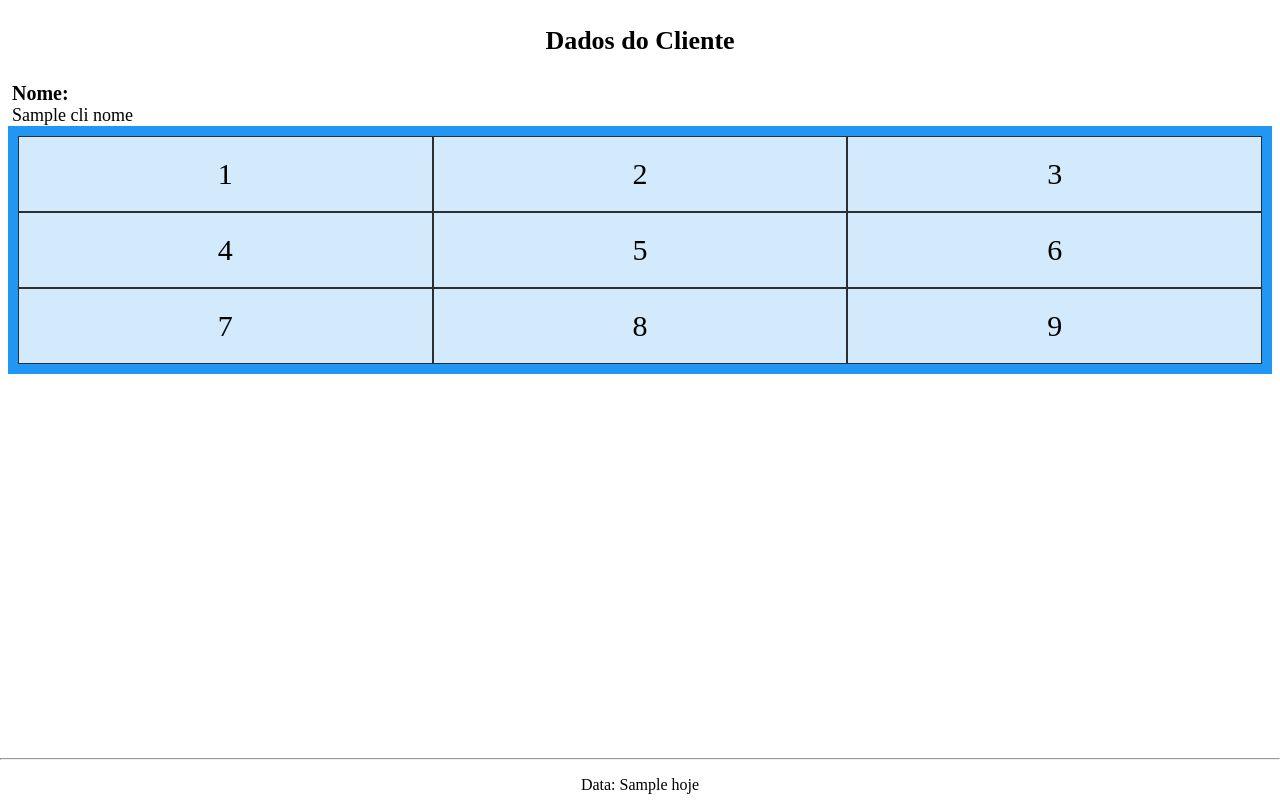
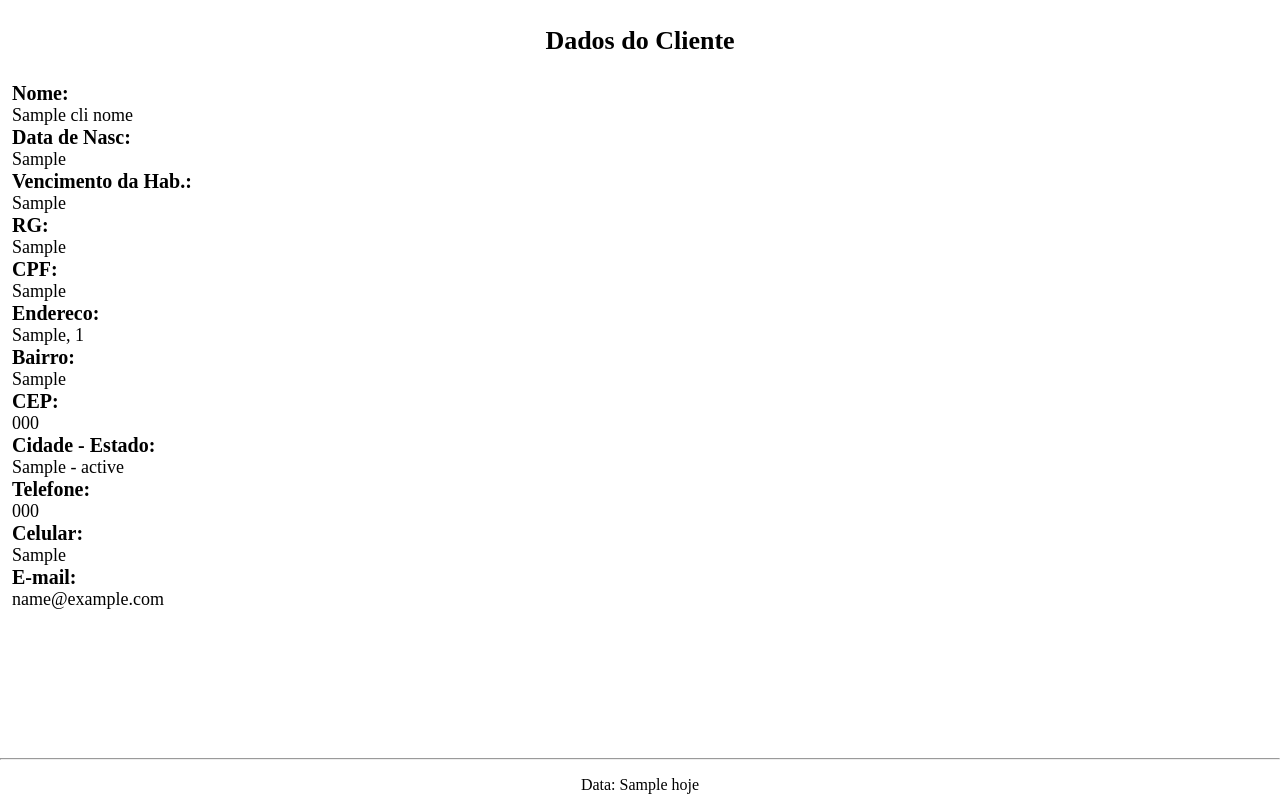
Before and after one commit to redcliver/marioseguros, a Django app: template home/templates/pdf.html in a window 1280 px wide. Run offline with Django 3.2, Linux system fonts and the light colour scheme; the template is opened without the code that fills it: most values are stand-ins (such as "Sample title", 1, 10 or a date in 2020).

Commit message:
1.12
teste final pdf

```diff
--- a/home/templates/pdf.html
+++ b/home/templates/pdf.html
@@ -57,21 +57,53 @@
             <p>Dados do Cliente</p>
         </div>
         <div>
-
             <label class="formulario">Nome:</label><br />
             <label class="dados">{{cli_nome}}</label>
-        <div class="grid-container">
-            <div class="grid-item">1</div>
-            <div class="grid-item">2</div>
-            <div class="grid-item">3</div>
-            <div class="grid-item">4</div>
-            <div class="grid-item">5</div>
-            <div class="grid-item">6</div>
-            <div class="grid-item">7</div>
-            <div class="grid-item">8</div>
-            <div class="grid-item">9</div>
         </div>
-
+        <div>
+            <label class="formulario">Data de Nasc:</label><br />
+            <label class="dados">{{cli_nasc}}</label>
+        </div>
+        <div>
+            <label class="formulario">Vencimento da Hab.:</label><br />
+            <label class="dados">{{cli_hab}}</label>
+        </div>
+        <div>
+            <label class="formulario">RG:</label><br />
+            <label class="dados">{{cli_rg}}</label>
+        </div>
+        <div>
+            <label class="formulario">CPF:</label><br />
+            <label class="dados">{{cli_cpf}}</label>
+        </div>
+        <div>
+            <label class="formulario">Endereco:</label><br />
+            <label class="dados">{{cli_end}}, {{cli_num}}</label>
+        </div>
+        <div>
+            <label class="formulario">Bairro:</label><br />
+            <label class="dados">{{cli_bairro}}</label>
+        </div>
+        <div>
+            <label class="formulario">CEP:</label><br />
+            <label class="dados">{{cli_cep}}</label>
+        </div>
+        <div>
+            <label class="formulario">Cidade - Estado:</label><br />
+            <label class="dados">{{cli_cidade}} - {{cli_estado}}</label>
+        </div>
+        <div>
+            <label class="formulario">Telefone:</label><br />
+            <label class="dados">{{cli_tel}}</label>
+        </div>
+        <div>
+            <label class="formulario">Celular:</label><br />
+            <label class="dados">{{cli_cel}}</label>
+        </div>
+        <div>
+            <label class="formulario">E-mail:</label><br />
+            <label class="dados">{{cli_mail}}</label>
+        </div>
         <div class="pe">
             <hr />
             <p>Data: {{hoje}}</p>
```
